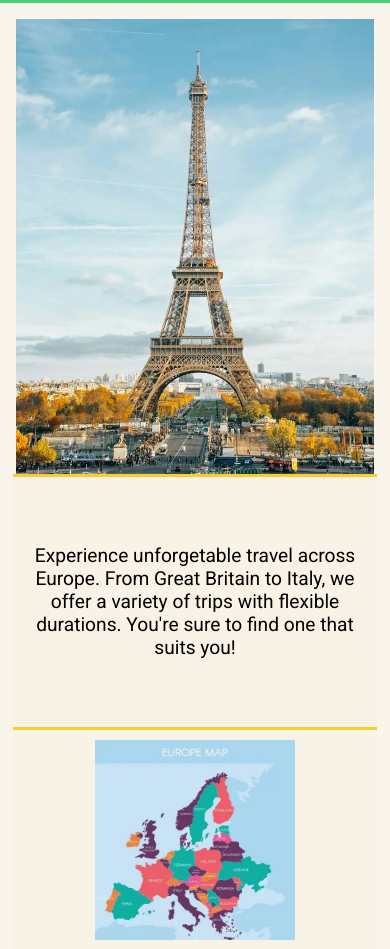
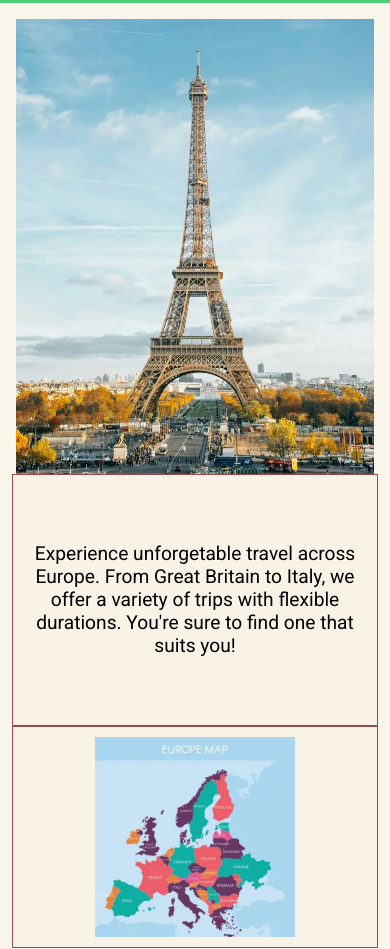
Before and after one commit to KChristineChu/wdd131, a plain HTML site: page project/index.html in a window 390 px wide. Shown: the part 157-1106 px from the top of the page. Drawn offline with Linux system fonts and the light colour scheme.

Commit message:
Reviewed the website

```diff
--- a/project/styles/project-small.css
+++ b/project/styles/project-small.css
@@ -59,7 +59,7 @@
     .map {
         position: static;
         width: 96%;
-        border-top: 3px solid var(--secondary-color);
+        border: 1px solid var(--accent-color1);
         border-radius: 0;
         align-content: center;
     }
--- a/project/styles/project.css
+++ b/project/styles/project.css
@@ -2,7 +2,7 @@
     --primary-color: rgb(73, 210, 121);
     --secondary-color: rgb(249, 205, 44);
     --accent-color1: rgb(155, 75, 75);
-    --accent-color2: gray;
+    /*--accent-color2: gray;*/
     --background-color: rgba(249, 243, 230, 0.8);
 }
 
@@ -48,7 +48,7 @@ h1 {
 .intro,
 .map {
     background-color: var(--background-color);
-    /*border: 1px solid var(--accent-color1);*/
+    border: 2px solid var(--accent-color1);
     /*border-radius: 1em;*/
     padding: 10px;
     text-align: center;
@@ -95,12 +95,6 @@ h2 {
     padding: 15px;
 }
 
-/*section {
-    background-color: var(--secondary-color);
-    padding: 15px;
-    text-align: center;
-    width: 300px;
-}*/
 section {
     background-color: var(--secondary-color);
     padding: 15px;
@@ -235,17 +229,12 @@ label {
         text-decoration: none;
         color: black;
         font-size: 1.5rem;
-
     }
-
 }
-
 
 main {
     background-color: var(--background-color);
     padding: 1rem;
-
-
 }
 
 footer {
```
